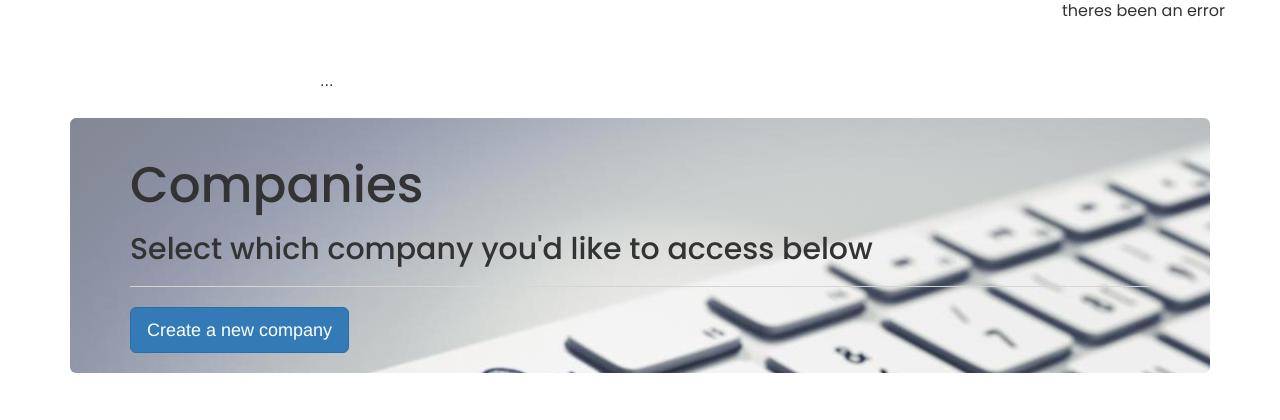
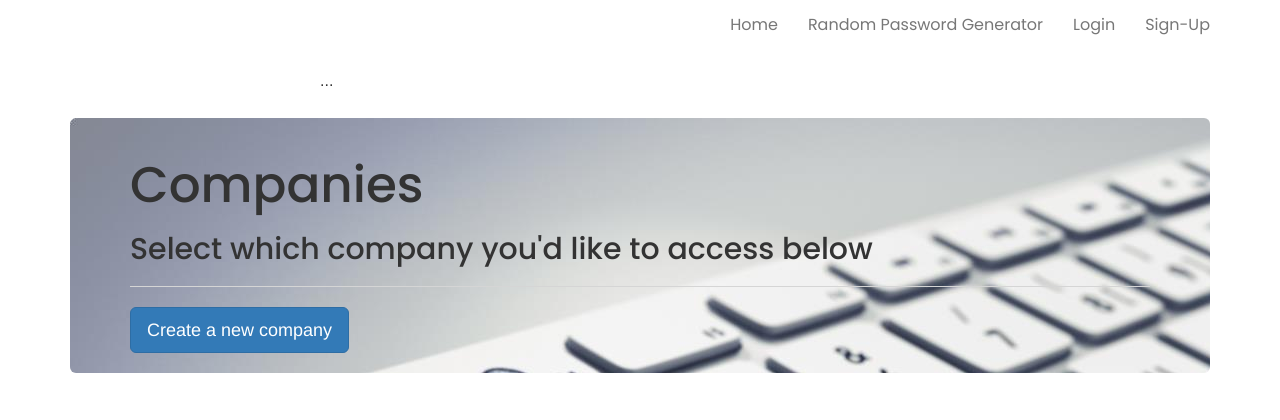
Before and after one commit to Markred123/ITAssistantproject, a PHP site: page /Companies.php in a window 1280 px wide. Shown: the top 420 px of the page. Run offline with PHP 8.4, Linux system fonts and the light colour scheme; data that the repository does not hold is empty; some libraries are stand-ins or nearby versions.

Commit message:
Random password

```diff
--- a/Companies.php
+++ b/Companies.php
@@ -87,7 +87,7 @@
     <br>
     <hr>
     <div>
-        	<nav class="navbar navbar-default navbar-fixed-top">
+        	<nav class="navbar">
 		<div class="container">
 			<div class="navbar-header">
 				<button type="button" class="navbar-toggle collapsed" data-toggle="collapse" data-target="#navbar" aria-expanded="false" aria-controls="navbar">
@@ -101,7 +101,6 @@
 			<div id="navbar" class="collapse navbar-collapse">
 				<ul class="nav navbar-nav navbar-right">
                     <?php
-
                     if ($result->num_rows > 0) {
                         while($row = $result->fetch_assoc()) {
                             echo'<li><a href="#">'.$row["Company"].'</a></li>';
```
